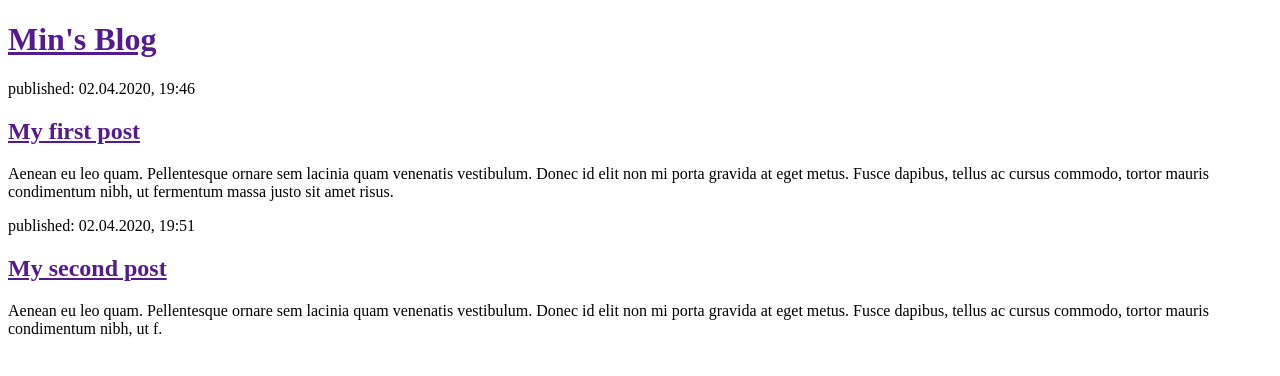
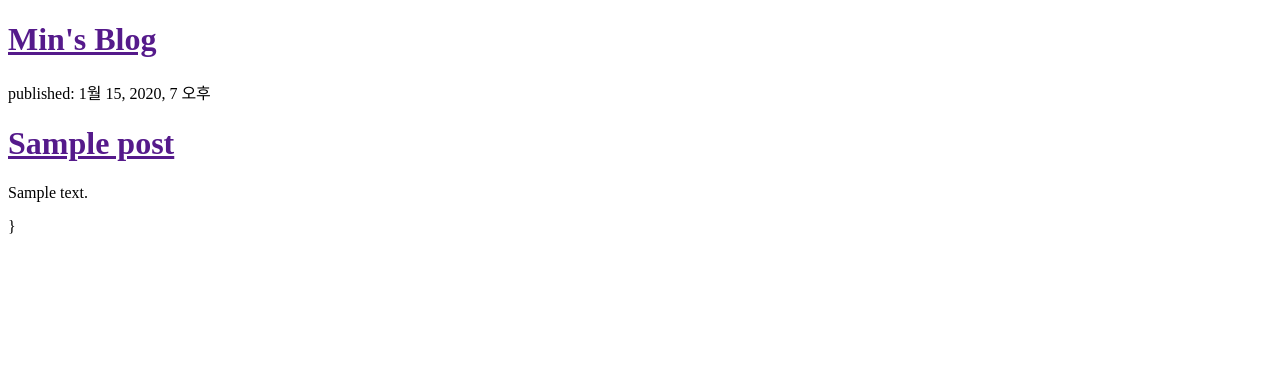
Before and after one commit to bluuminn/my-first-blog, a Django app: page / in a window 1280 px wide. Shown: the top 376 px of the page. Run offline with Django 3.2, Linux system fonts and the light colour scheme; tables that the repository leaves empty hold one stand-in row (values such as "Sample post").

Commit message:
전달받은 posts QuerySet을 출력하기 위해 Template Tag 사용

```diff
--- a/blog/templates/blog/post_list.html
+++ b/blog/templates/blog/post_list.html
@@ -10,20 +10,13 @@
     <h1><a href="">Min's Blog</a></h1>
 </div>
 
+{% for post in posts %}
 <div>
-    <p>published: 02.04.2020, 19:46</p>
-    <h2><a href="">My first post</a></h2>
-    <p>Aenean eu leo quam. Pellentesque ornare sem lacinia quam venenatis vestibulum. Donec id elit non mi porta gravida
-        at eget metus. Fusce dapibus, tellus ac cursus commodo, tortor mauris condimentum nibh, ut fermentum massa justo
-        sit amet risus.</p>
+    <p>published: {{ post.published_date }}</p>
+    <h1><a href="">{{ post.title }}</a></h1>
+    <p>{{ post.text|linebreaksbr }}</p>
 </div>
-
-<div>
-    <p>published: 02.04.2020, 19:51</p>
-    <h2><a href="">My second post</a></h2>
-    <p>Aenean eu leo quam. Pellentesque ornare sem lacinia quam venenatis vestibulum. Donec id elit non mi porta gravida
-        at eget metus. Fusce dapibus, tellus ac cursus commodo, tortor mauris condimentum nibh, ut f.</p>
-</div>
+{% endfor %}}
 
 </body>
 </html>
```
